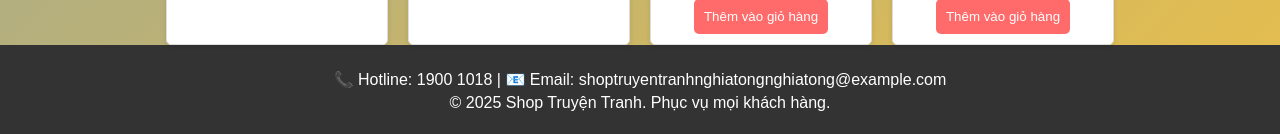
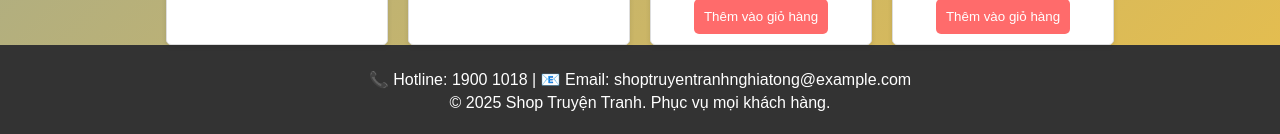
Before and after one commit to duongnghia2005/taphoachuyenchu, a plain HTML site: page index.html in a window 1280 px wide. Shown: the part 3126-3260 px from the top of the page. Drawn offline with Linux system fonts and the light colour scheme.

Commit message:
Update index.html

```diff
--- a/index.html
+++ b/index.html
@@ -217,7 +217,7 @@
   </main>
 
   <!-- Footer -->
-  <footer class="footer"><p>📞 Hotline: 1900 1018 | 📧 Email: shoptruyentranhnghiatongnghiatong@example.com</p>
+  <footer class="footer"><p>📞 Hotline: 1900 1018 | 📧 Email: shoptruyentranhnghiatong@example.com</p>
     <p>© 2025 Shop Truyện Tranh. Phục vụ mọi khách hàng.</p>
   </footer>
 </body>
```
